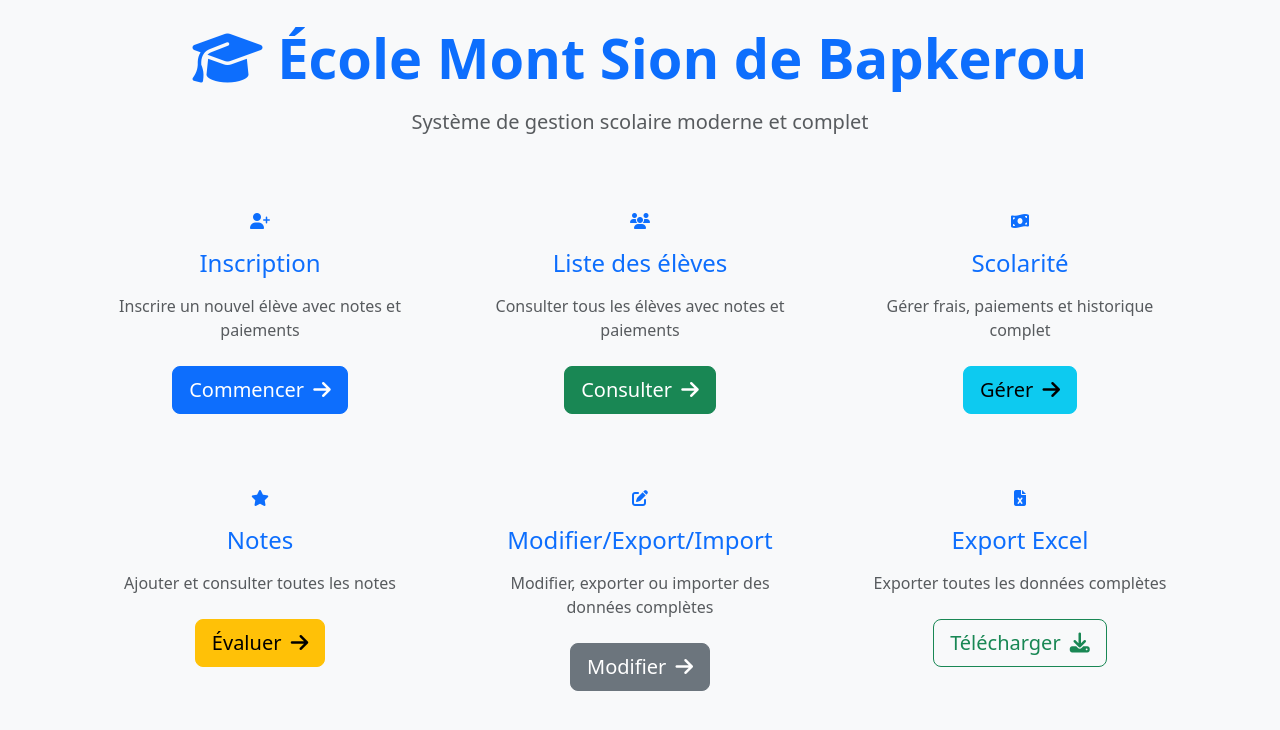
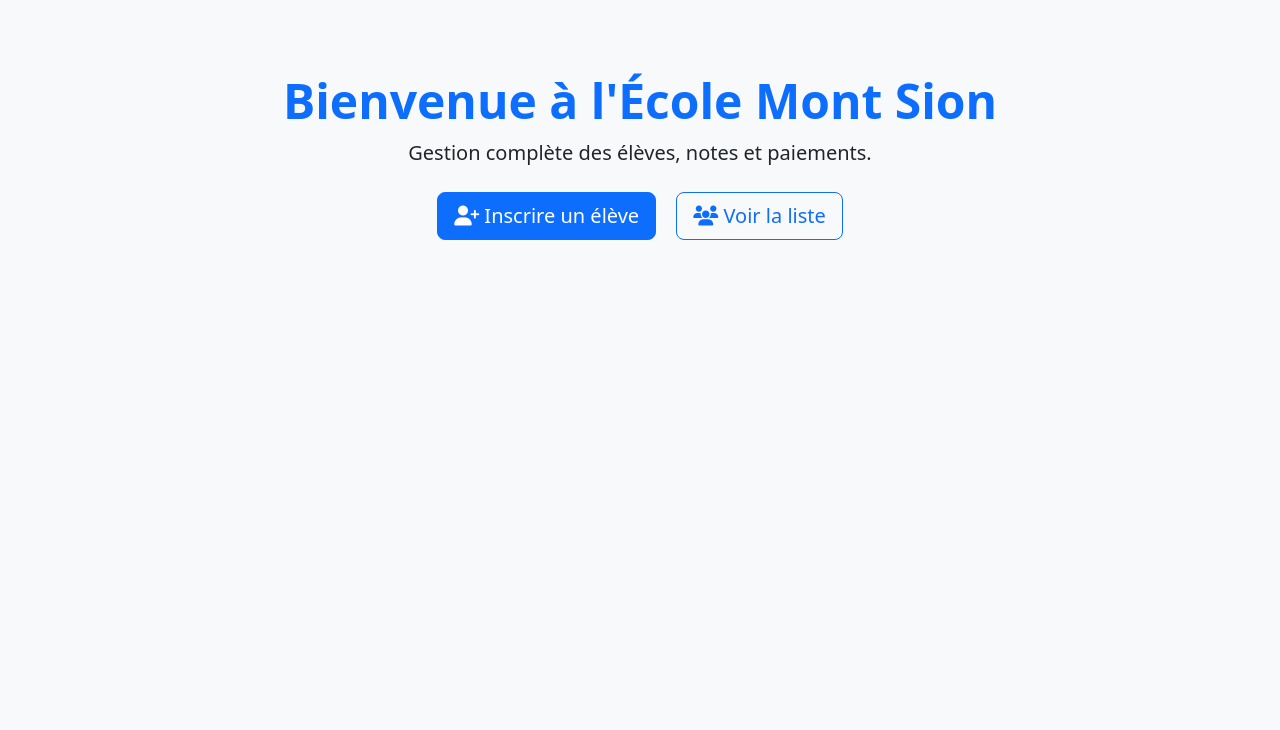
Before and after one commit to appolinair2355/Mont-sion, a Flask app: page / in a window 1280 px wide. Shown: the part 56-786 px from the top of the page. Run offline with Flask 3, Linux system fonts and the light colour scheme.

Commit message:
Update index.html

```diff
--- a/templates/index.html
+++ b/templates/index.html
@@ -1,111 +1,13 @@
 {% extends "base.html" %}
-
 {% block content %}
-<div class="hero-section fade-in">
-    <div class="text-center mb-5">
-        <h1 class="display-4 fw-bold text-primary mb-3">
-            <i class="fas fa-graduation-cap"></i>
-            École Mont Sion de Bapkerou
-        </h1>
-        <p class="lead text-muted">Système de gestion scolaire moderne et complet</p>
-    </div>
-
-    <div class="row g-4">
-        <!-- Inscription -->
-        <div class="col-md-6 col-lg-4">
-            <a href="{{ url_for('register') }}" class="text-decoration-none">
-                <div class="feature-card h-100">
-                    <div class="card-body text-center p-4">
-                        <div class="feature-icon mb-3">
-                            <i class="fas fa-user-plus"></i>
-                        </div>
-                        <h4 class="card-title mb-3">Inscription</h4>
-                        <p class="card-text text-muted mb-4">Inscrire un nouvel élève avec notes et paiements</p>
-                        <span class="btn btn-primary btn-lg">Commencer <i class="fas fa-arrow-right ms-1"></i></span>
-                    </div>
-                </div>
-            </a>
-        </div>
-
-        <!-- Liste élèves -->
-        <div class="col-md-6 col-lg-4">
-            <a href="{{ url_for('students') }}" class="text-decoration-none">
-                <div class="feature-card h-100">
-                    <div class="card-body text-center p-4">
-                        <div class="feature-icon mb-3">
-                            <i class="fas fa-users"></i>
-                        </div>
-                        <h4 class="card-title mb-3">Liste des élèves</h4>
-                        <p class="card-text text-muted mb-4">Consulter tous les élèves avec notes et paiements</p>
-                        <span class="btn btn-success btn-lg">Consulter <i class="fas fa-arrow-right ms-1"></i></span>
-                    </div>
-                </div>
-            </a>
-        </div>
-
-        <!-- Scolarité -->
-        <div class="col-md-6 col-lg-4">
-            <a href="{{ url_for('scolarite') }}" class="text-decoration-none">
-                <div class="feature-card h-100">
-                    <div class="card-body text-center p-4">
-                        <div class="feature-icon mb-3">
-                            <i class="fas fa-money-bill-wave"></i>
-                        </div>
-                        <h4 class="card-title mb-3">Scolarité</h4>
-                        <p class="card-text text-muted mb-4">Gérer frais, paiements et historique complet</p>
-                        <span class="btn btn-info btn-lg">Gérer <i class="fas fa-arrow-right ms-1"></i></span>
-                    </div>
-                </div>
-            </a>
-        </div>
-
-        <!-- Notes -->
-        <div class="col-md-6 col-lg-4">
-            <a href="{{ url_for('notes') }}" class="text-decoration-none">
-                <div class="feature-card h-100">
-                    <div class="card-body text-center p-4">
-                        <div class="feature-icon mb-3">
-                            <i class="fas fa-star"></i>
-                        </div>
-                        <h4 class="card-title mb-3">Notes</h4>
-                        <p class="card-text text-muted mb-4">Ajouter et consulter toutes les notes</p>
-                        <span class="btn btn-warning btn-lg">Évaluer <i class="fas fa-arrow-right ms-1"></i></span>
-                    </div>
-                </div>
-            </a>
-        </div>
-
-        <!-- Modifier/Supprimer -->
-        <div class="col-md-6 col-lg-4">
-            <a href="{{ url_for('edit_delete') }}" class="text-decoration-none">
-                <div class="feature-card h-100">
-                    <div class="card-body text-center p-4">
-                        <div class="feature-icon mb-3">
-                            <i class="fas fa-edit"></i>
-                        </div>
-                        <h4 class="card-title mb-3">Modifier/Export/Import</h4>
-                        <p class="card-text text-muted mb-4">Modifier, exporter ou importer des données complètes</p>
-                        <span class="btn btn-secondary btn-lg">Modifier <i class="fas fa-arrow-right ms-1"></i></span>
-                    </div>
-                </div>
-            </a>
-        </div>
-
-        <!-- Export Excel -->
-        <div class="col-md-6 col-lg-4">
-            <a href="{{ url_for('export_excel') }}" class="text-decoration-none">
-                <div class="feature-card h-100">
-                    <div class="card-body text-center p-4">
-                        <div class="feature-icon mb-3">
-                            <i class="fas fa-file-excel"></i>
-                        </div>
-                        <h4 class="card-title mb-3">Export Excel</h4>
-                        <p class="card-text text-muted mb-4">Exporter toutes les données complètes</p>
-                        <span class="btn btn-outline-success btn-lg">Télécharger <i class="fas fa-download ms-1"></i></span>
-                    </div>
-                </div>
-            </a>
-        </div>
-    </div>
+<div class="text-center py-5">
+  <h1 class="display-5 fw-bold text-primary">Bienvenue à l'École Mont Sion</h1>
+  <p class="lead mb-4">Gestion complète des élèves, notes et paiements.</p>
+  <a href="{{ url_for('register') }}" class="btn btn-primary btn-lg me-3">
+    <i class="fas fa-user-plus"></i> Inscrire un élève
+  </a>
+  <a href="{{ url_for('students') }}" class="btn btn-outline-primary btn-lg">
+    <i class="fas fa-users"></i> Voir la liste
+  </a>
 </div>
 {% endblock %}
```
